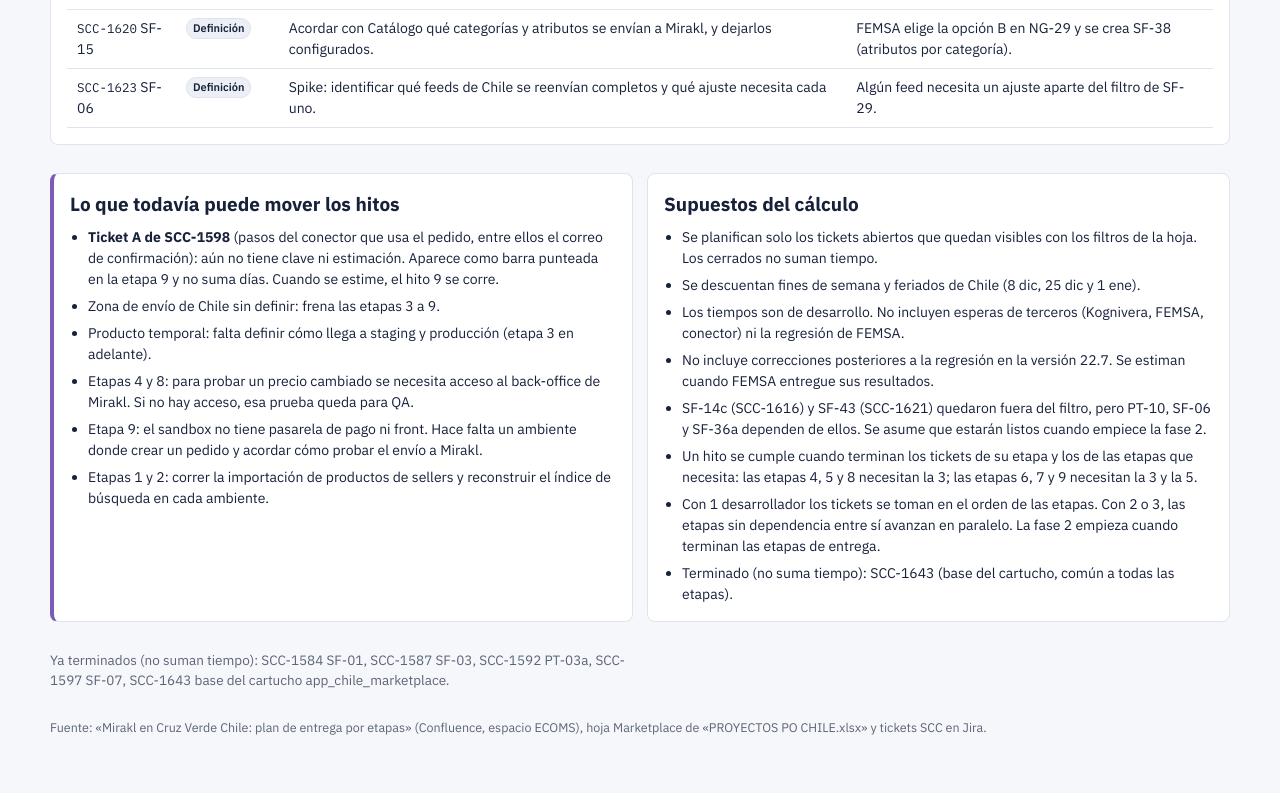
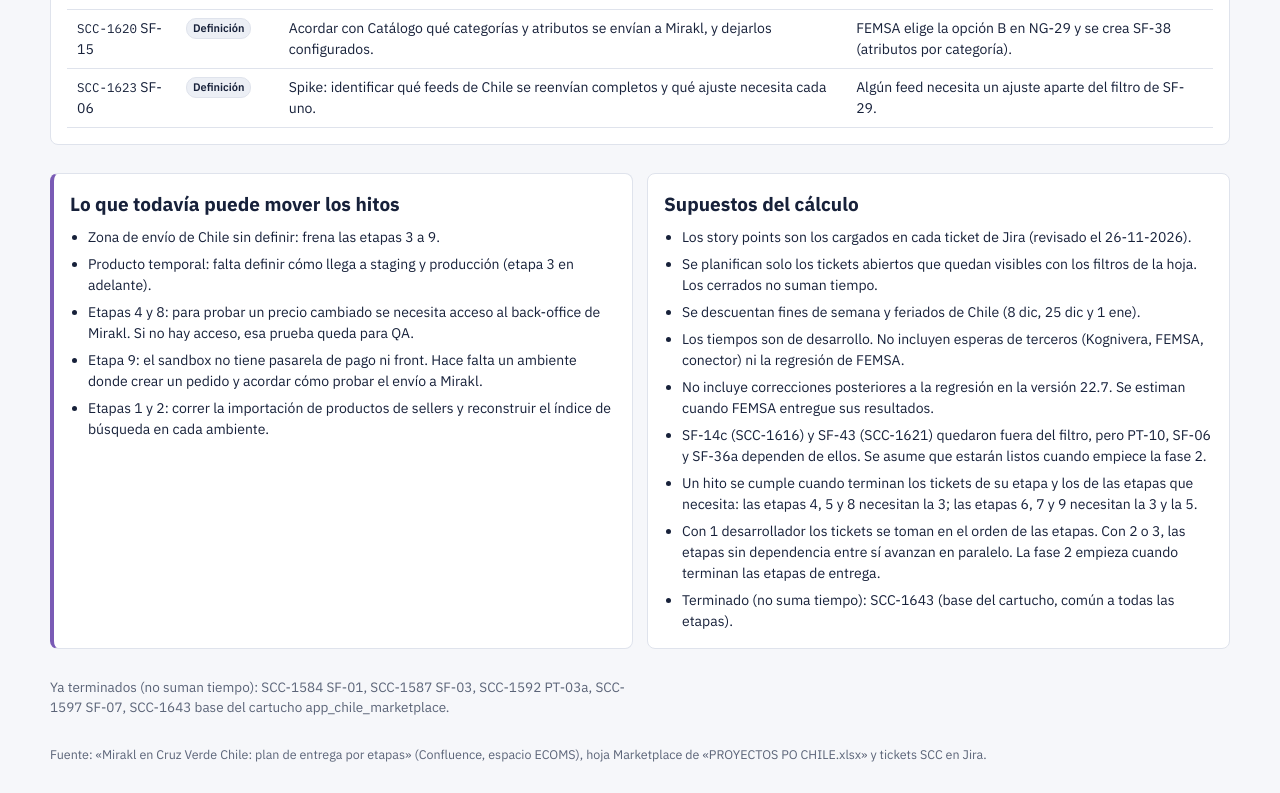
Before and after one commit to fsalcedocuba/plan-mk-cl, a plain HTML site: page index.html in a window 1280 px wide. Shown: the part 1678-2471 px from the top of the page. Drawn offline with Linux system fonts and the light colour scheme.

Commit message:
SCC-1598 con 3 SP en la etapa 9; SP validados contra Jira
Co-Authored-By: Claude Opus 5.5 <noreply@anthropic.com>

```diff
--- a/index.html
+++ b/index.html
@@ -161,7 +161,6 @@ footer{font-size:12.5px;color:var(--muted)}
     <div class="note condn">
       <h2>Lo que todavía puede mover los hitos</h2>
       <ul>
-        <li><b>Ticket A de SCC-1598</b> (pasos del conector que usa el pedido, entre ellos el correo de confirmación): aún no tiene clave ni estimación. Aparece como barra punteada en la etapa 9 y no suma días. Cuando se estime, el hito 9 se corre.</li>
         <li>Zona de envío de Chile sin definir: frena las etapas 3 a 9.</li>
         <li>Producto temporal: falta definir cómo llega a staging y producción (etapa 3 en adelante).</li>
         <li>Etapas 4 y 8: para probar un precio cambiado se necesita acceso al back-office de Mirakl. Si no hay acceso, esa prueba queda para QA.</li>
@@ -172,6 +171,7 @@ footer{font-size:12.5px;color:var(--muted)}
     <div class="note">
       <h2>Supuestos del cálculo</h2>
       <ul>
+        <li>Los story points son los cargados en cada ticket de Jira (revisado el 26-11-2026).</li>
         <li>Se planifican solo los tickets abiertos que quedan visibles con los filtros de la hoja. Los cerrados no suman tiempo.</li>
         <li>Se descuentan fines de semana y feriados de Chile (8 dic, 25 dic y 1 ene).</li>
         <li>Los tiempos son de desarrollo. No incluyen esperas de terceros (Kognivera, FEMSA, conector) ni la regresión de FEMSA.</li>
@@ -221,7 +221,7 @@ const T=[
  {k:'SCC-1639',c:'SF-07k',n:'Validar el pedido antes de crearlo',sp:2,st:'e9',kind:'dev',deps:['SCC-1638']},
  {k:'SCC-1640',c:'SF-07l',n:'Enviar el pedido a Mirakl',sp:1,st:'e9',kind:'dev',deps:['SCC-1639']},
  {k:'SCC-1645',c:'SF-19i',n:'Impuestos de los productos de sellers con la lógica del conector',sp:2,st:'e9',kind:'dev',deps:[]},
- {k:'Ticket A',c:'de SCC-1598',n:'Completar los pasos del conector que usa el pedido (sin clave, por estimar)',sp:0,st:'e9',kind:'dev',cond:true,deps:[]},
+ {k:'SCC-1598',c:'SF-19',n:'Completar los pasos del conector que usa el pedido (ticket A del documento)',sp:3,st:'e9',kind:'dev',deps:[]},
  {k:'SCC-1591',c:'SF-20',n:'Credencial propia del conector con permisos mínimos por ambiente',sp:2,st:'cx',kind:'core',deps:[]},
  {k:'SCC-1586',c:'SF-22',n:'Correo de confirmación y feed de pedidos a Marketing Cloud compatibles con 22.7',sp:4,st:'cx',kind:'core',deps:[]},
  {k:'SCC-1618',c:'PT-10',n:'Configuración de masterCatalog_Chile_MKP por categoría',sp:2,st:'f2',kind:'maybe',nat:'conf',deps:[]},
```
